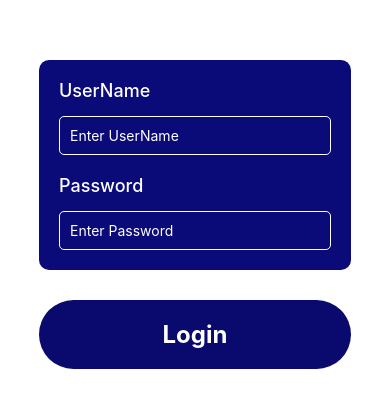
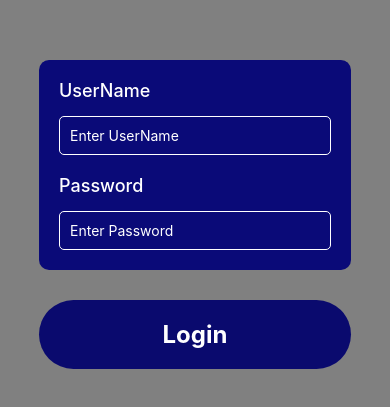
Before and after one commit to gurjindersinghkhalsa/RNDemoProjects, a React Native app in the folder DemoProject/: screen / in a window 390 px wide. Shown: the part 193-600 px from the top of the page. Built offline with nearby package versions, Linux system fonts and the light colour scheme.

Commit message:
bg color changed

```diff
--- a/DemoProject/App.js
+++ b/DemoProject/App.js
@@ -51,7 +51,7 @@ const styles = StyleSheet.create({
     flex: 1,
     alignItems: 'center',
     justifyContent: 'center',
-    backgroundColor: 'white',
+    backgroundColor: 'gray',
   },
   keyboardStyle: {flex: 1, backgroundColor: 'white'},
   viewTextInput: {
```
